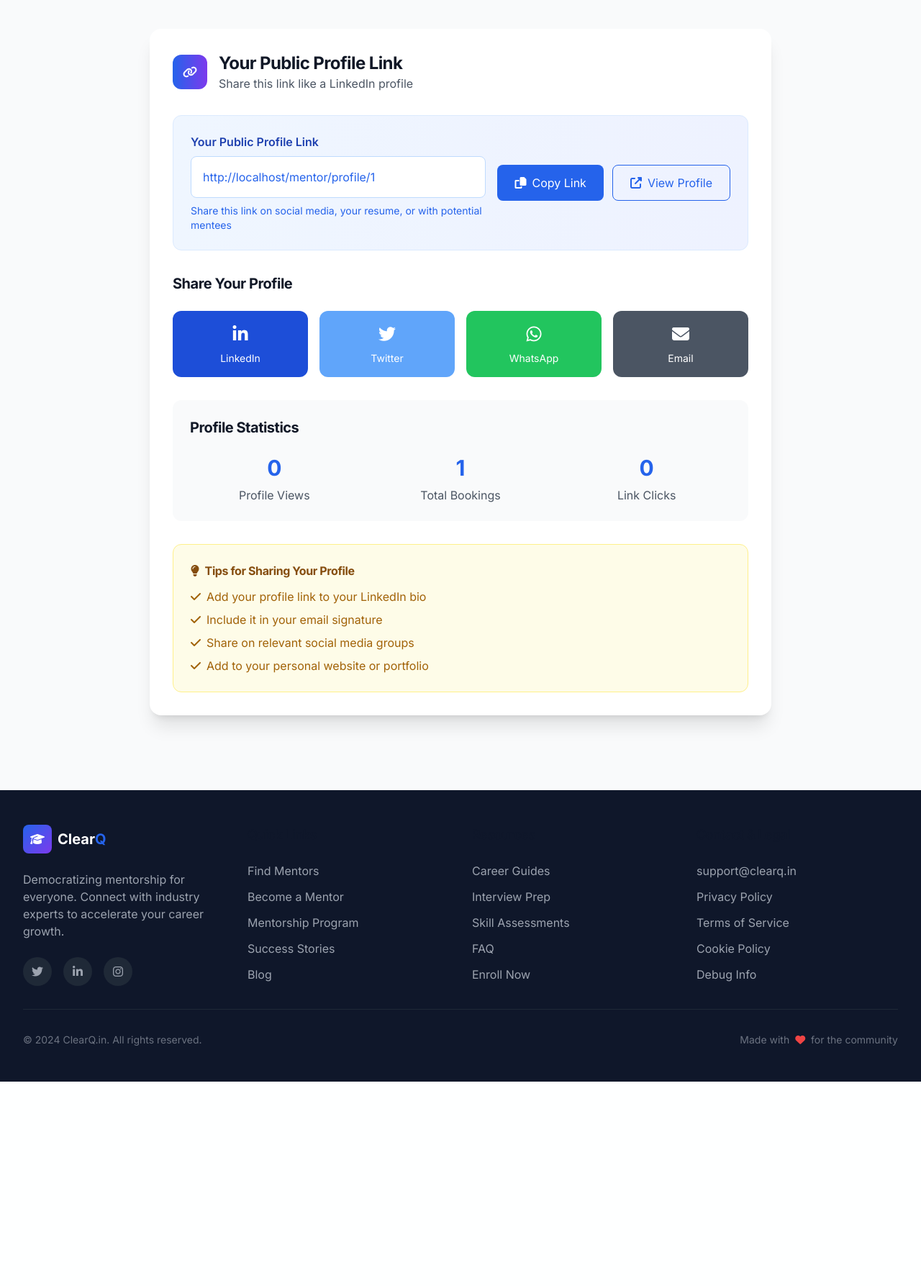
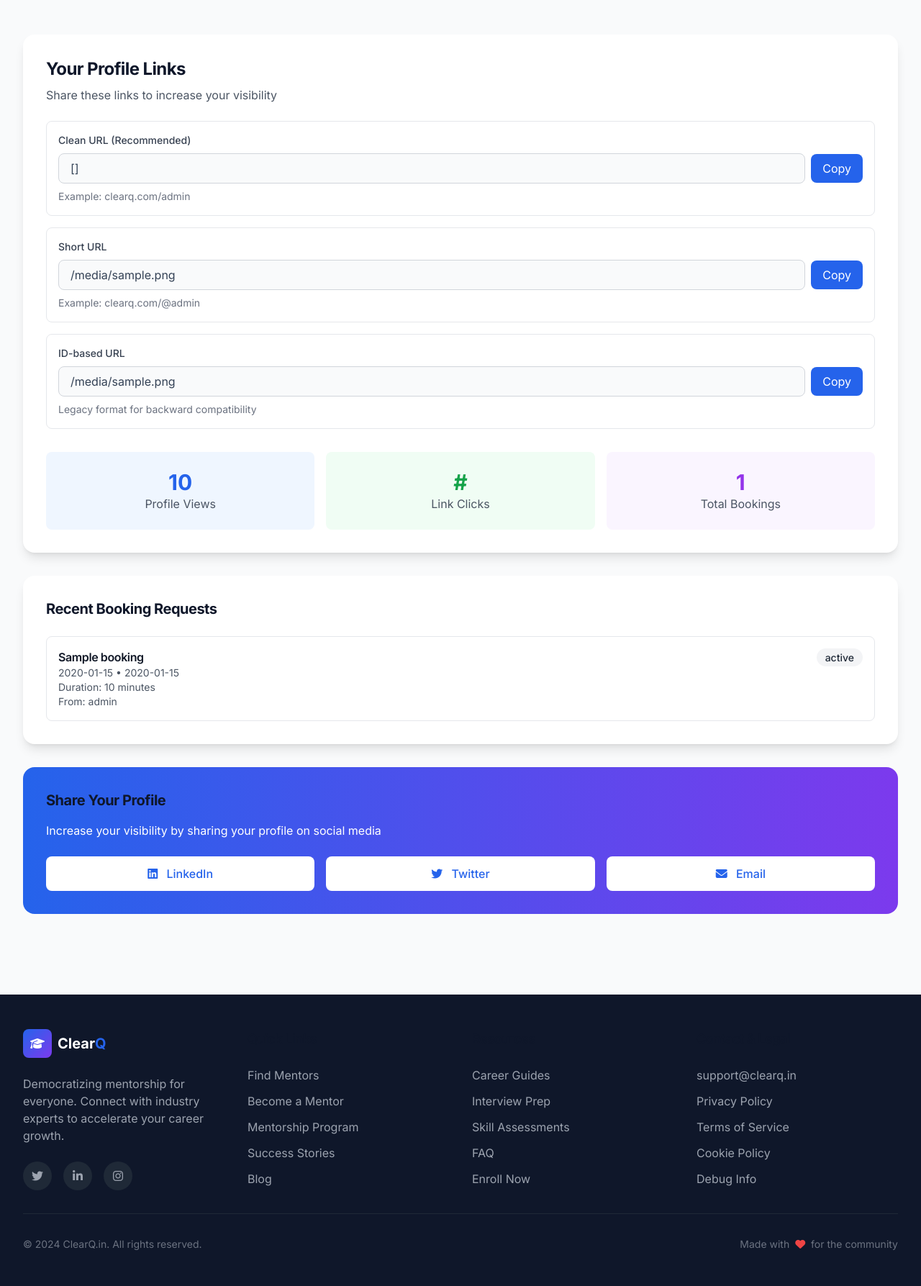
Before and after one commit to mohitrahangdaleai-dotcom/Clearq.in, a Flask app: template templates/manage_profile_link.html in a window 1280 px wide. Shown: the part 65-1852 px from the top of the page at 72% size. Before the commit the page ends 1568 px from the top, so only its background shows below. Run offline with Flask 3, Linux system fonts and the light colour scheme; a user stored in the database is signed in; tables that the repository leaves empty hold one stand-in row (values such as "Sample post"); the template is opened without the code that fills it: values that come from a table or form of the project are taken from there, most other values are stand-ins (such as "Sample title", 1, 10 or a date in 2020); some libraries are stand-ins or nearby versions.

Commit message:
Update manage_profile_link.html

```diff
--- a/templates/manage_profile_link.html
+++ b/templates/manage_profile_link.html
@@ -1,148 +1,184 @@
 {% extends "base.html" %}
 
 {% block content %}
-<div class="max-w-4xl mx-auto py-10 px-4">
-    <div class="bg-white rounded-2xl shadow-xl p-8">
-        <div class="flex items-center gap-4 mb-8">
-            <div class="w-12 h-12 rounded-xl bg-gradient-to-r from-primary to-secondary flex items-center justify-center">
-                <i class="fas fa-link text-white"></i>
+<div class="max-w-7xl mx-auto py-12 px-4 sm:px-6 lg:px-8">
+    <!-- Header -->
+    <div class="bg-white rounded-2xl shadow-lg p-8 mb-8">
+        <h2 class="text-2xl font-bold text-dark mb-2">Your Profile Links</h2>
+        <p class="text-gray-600 mb-6">Share these links to increase your visibility</p>
+
+        <!-- Profile URLs -->
+        <div class="space-y-4">
+            <div class="border border-gray-200 rounded-lg p-4">
+                <label class="block text-sm font-medium text-gray-700 mb-2">Clean URL (Recommended)</label>
+                <div class="flex items-center space-x-2">
+                    <input type="text"
+                           value="{{ profile_urls.clean_url }}"
+                           id="cleanUrl"
+                           readonly
+                           class="flex-grow px-4 py-2 rounded-lg border border-gray-300 bg-gray-50">
+                    <button onclick="copyToClipboard('cleanUrl')"
+                            class="px-4 py-2 bg-primary text-white rounded-lg hover:bg-primary-dark transition-colors">
+                        Copy
+                    </button>
                 </div>
-            <div>
-                <h1 class="text-2xl font-bold text-gray-900">Your Public Profile Link</h1>
-                <p class="text-gray-600">Share this link like a LinkedIn profile</p>
+                <p class="text-sm text-gray-500 mt-2">Example: clearq.com/{{ current_user.username }}</p>
+            </div>
+
+            <div class="border border-gray-200 rounded-lg p-4">
+                <label class="block text-sm font-medium text-gray-700 mb-2">Short URL</label>
+                <div class="flex items-center space-x-2">
+                    <input type="text"
+                           value="{{ profile_urls.short_url }}"
+                           id="shortUrl"
+                           readonly
+                           class="flex-grow px-4 py-2 rounded-lg border border-gray-300 bg-gray-50">
+                    <button onclick="copyToClipboard('shortUrl')"
+                            class="px-4 py-2 bg-primary text-white rounded-lg hover:bg-primary-dark transition-colors">
+                        Copy
+                    </button>
+                </div>
+                <p class="text-sm text-gray-500 mt-2">Example: clearq.com/@{{ current_user.username }}</p>
+            </div>
+
+            <div class="border border-gray-200 rounded-lg p-4">
+                <label class="block text-sm font-medium text-gray-700 mb-2">ID-based URL</label>
+                <div class="flex items-center space-x-2">
+                    <input type="text"
+                           value="{{ profile_urls.id_url }}"
+                           id="idUrl"
+                           readonly
+                           class="flex-grow px-4 py-2 rounded-lg border border-gray-300 bg-gray-50">
+                    <button onclick="copyToClipboard('idUrl')"
+                            class="px-4 py-2 bg-primary text-white rounded-lg hover:bg-primary-dark transition-colors">
+                        Copy
+                    </button>
+                </div>
+                <p class="text-sm text-gray-500 mt-2">Legacy format for backward compatibility</p>
             </div>
         </div>
 
-        <!-- Profile Link Card -->
-        <div class="mb-8 p-6 bg-gradient-to-r from-blue-50 to-indigo-50 rounded-xl border border-blue-100">
-            <div class="flex flex-col md:flex-row md:items-center justify-between gap-4">
-                <div class="flex-1">
-                    <p class="font-semibold text-blue-800 mb-2">Your Public Profile Link</p>
-                    <div class="bg-white p-4 rounded-lg border border-blue-200">
-                        <p class="text-blue-600 break-all">{{ request.host_url }}mentor/profile/{{ current_user.id }}</p>
+        <!-- Stats -->
+        <div class="grid grid-cols-1 md:grid-cols-3 gap-4 mt-8">
+            <div class="bg-blue-50 rounded-lg p-6 text-center">
+                <div class="text-3xl font-bold text-primary">{{ mentor.profile_views or 0 }}</div>
+                <div class="text-gray-600">Profile Views</div>
             </div>
-                    <p class="text-sm text-blue-600 mt-2">Share this link on social media, your resume, or with potential mentees</p>
+            <div class="bg-green-50 rounded-lg p-6 text-center">
+                <div class="text-3xl font-bold text-green-600">{{ mentor.link_clicks or 0 }}</div>
+                <div class="text-gray-600">Link Clicks</div>
             </div>
-                <div class="flex gap-3">
-                    <button onclick="copyProfileLink()"
-                            class="px-6 py-3 bg-blue-600 text-white rounded-lg hover:bg-blue-700 transition-colors flex items-center gap-2">
-                        <i class="fas fa-copy"></i>
-                        Copy Link
-                    </button>
-                    <a href="{{ url_for('mentor_public_profile', id=current_user.id) }}"
-                       target="_blank"
-                       class="px-6 py-3 border border-blue-600 text-blue-600 rounded-lg hover:bg-blue-50 transition-colors flex items-center gap-2">
-                        <i class="fas fa-external-link-alt"></i>
-                        View Profile
-                    </a>
+            <div class="bg-purple-50 rounded-lg p-6 text-center">
+                <div class="text-3xl font-bold text-purple-600">{{ bookings|length }}</div>
+                <div class="text-gray-600">Total Bookings</div>
             </div>
         </div>
     </div>
 
-        <!-- Share Options -->
-        <div class="mb-8">
-            <h2 class="text-xl font-bold text-gray-900 mb-6">Share Your Profile</h2>
-            <div class="grid grid-cols-2 md:grid-cols-4 gap-4">
-                <button onclick="shareOnLinkedIn()"
-                        class="p-4 bg-blue-700 text-white rounded-xl hover:bg-blue-800 transition-colors flex flex-col items-center gap-2">
-                    <i class="fab fa-linkedin-in text-2xl"></i>
-                    <span class="text-sm">LinkedIn</span>
-                </button>
-                <button onclick="shareOnTwitter()"
-                        class="p-4 bg-blue-400 text-white rounded-xl hover:bg-blue-500 transition-colors flex flex-col items-center gap-2">
-                    <i class="fab fa-twitter text-2xl"></i>
-                    <span class="text-sm">Twitter</span>
-                </button>
-                <button onclick="shareOnWhatsApp()"
-                        class="p-4 bg-green-500 text-white rounded-xl hover:bg-green-600 transition-colors flex flex-col items-center gap-2">
-                    <i class="fab fa-whatsapp text-2xl"></i>
-                    <span class="text-sm">WhatsApp</span>
-                </button>
-                <button onclick="shareByEmail()"
-                        class="p-4 bg-gray-600 text-white rounded-xl hover:bg-gray-700 transition-colors flex flex-col items-center gap-2">
-                    <i class="fas fa-envelope text-2xl"></i>
-                    <span class="text-sm">Email</span>
-                </button>
+    <!-- Recent Bookings -->
+    <div class="bg-white rounded-2xl shadow-lg p-8">
+        <h3 class="text-xl font-bold text-dark mb-6">Recent Booking Requests</h3>
+
+        {% if bookings %}
+        <div class="space-y-4">
+            {% for booking in bookings %}
+            <div class="border border-gray-200 rounded-lg p-4">
+                <div class="flex justify-between items-start">
+                    <div>
+                        <h4 class="font-semibold text-gray-900">{{ booking.service_name }}</h4>
+                        <p class="text-sm text-gray-600">{{ booking.booking_date }} • {{ booking.booking_time }}</p>
+                        <p class="text-sm text-gray-600">Duration: {{ booking.duration }} minutes</p>
+                        {% if booking.learner %}
+                        <p class="text-sm text-gray-600">From: {{ booking.learner.username }}</p>
+                        {% endif %}
                     </div>
-        </div>
-
-        <!-- Profile Stats -->
-        <div class="bg-gray-50 rounded-xl p-6">
-            <h2 class="text-xl font-bold text-gray-900 mb-6">Profile Statistics</h2>
-            <div class="grid grid-cols-1 md:grid-cols-3 gap-6">
-                <div class="text-center">
-                    <div class="text-3xl font-bold text-primary mb-2">{{ current_user.profile_views or 0 }}</div>
-                    <p class="text-gray-600">Profile Views</p>
-                </div>
-                <div class="text-center">
-                    <div class="text-3xl font-bold text-primary mb-2">{{ bookings|length }}</div>
-                    <p class="text-gray-600">Total Bookings</p>
-                </div>
-                <div class="text-center">
-                    <div class="text-3xl font-bold text-primary mb-2">{{ current_user.link_clicks or 0 }}</div>
-                    <p class="text-gray-600">Link Clicks</p>
+                    <div>
+                        <span class="px-3 py-1 rounded-full text-sm font-medium
+                            {% if booking.status == 'Paid' %} bg-green-100 text-green-800
+                            {% elif booking.status == 'Pending' %} bg-yellow-100 text-yellow-800
+                            {% else %} bg-gray-100 text-gray-800
+                            {% endif %}">
+                            {{ booking.status }}
+                        </span>
                     </div>
                 </div>
             </div>
+            {% endfor %}
+        </div>
+        {% else %}
+        <div class="text-center py-8">
+            <i class="fas fa-calendar text-gray-300 text-4xl mb-4"></i>
+            <p class="text-gray-500">No booking requests yet</p>
+            <p class="text-sm text-gray-400 mt-2">Share your profile link to get more visibility</p>
+        </div>
+        {% endif %}
+    </div>
 
-        <!-- Tips -->
-        <div class="mt-8 p-6 bg-yellow-50 rounded-xl border border-yellow-200">
-            <h3 class="font-bold text-yellow-800 mb-3 flex items-center gap-2">
-                <i class="fas fa-lightbulb"></i>
-                Tips for Sharing Your Profile
-            </h3>
-            <ul class="space-y-2 text-yellow-700">
-                <li class="flex items-start gap-2">
-                    <i class="fas fa-check mt-1"></i>
-                    <span>Add your profile link to your LinkedIn bio</span>
-                </li>
-                <li class="flex items-start gap-2">
-                    <i class="fas fa-check mt-1"></i>
-                    <span>Include it in your email signature</span>
-                </li>
-                <li class="flex items-start gap-2">
-                    <i class="fas fa-check mt-1"></i>
-                    <span>Share on relevant social media groups</span>
-                </li>
-                <li class="flex items-start gap-2">
-                    <i class="fas fa-check mt-1"></i>
-                    <span>Add to your personal website or portfolio</span>
-                </li>
-            </ul>
+    <!-- Share Section -->
+    <div class="mt-8 bg-gradient-to-r from-primary to-secondary rounded-2xl p-8 text-white">
+        <h3 class="text-xl font-bold mb-4">Share Your Profile</h3>
+        <p class="mb-6">Increase your visibility by sharing your profile on social media</p>
+        <div class="flex space-x-4">
+            <button onclick="shareOnLinkedIn()"
+                    class="flex-1 bg-white text-primary py-3 rounded-lg font-medium hover:bg-gray-100 transition-colors">
+                <i class="fab fa-linkedin mr-2"></i> LinkedIn
+            </button>
+            <button onclick="shareOnTwitter()"
+                    class="flex-1 bg-white text-primary py-3 rounded-lg font-medium hover:bg-gray-100 transition-colors">
+                <i class="fab fa-twitter mr-2"></i> Twitter
+            </button>
+            <button onclick="shareByEmail()"
+                    class="flex-1 bg-white text-primary py-3 rounded-lg font-medium hover:bg-gray-100 transition-colors">
+                <i class="fas fa-envelope mr-2"></i> Email
+            </button>
         </div>
     </div>
 </div>
 
 <script>
-function copyProfileLink() {
-    const link = '{{ request.host_url }}mentor/profile/{{ current_user.id }}';
-    navigator.clipboard.writeText(link).then(() => {
-        alert('Profile link copied to clipboard!');
+function copyToClipboard(elementId) {
+    const element = document.getElementById(elementId);
+    element.select();
+    element.setSelectionRange(0, 99999); // For mobile devices
+    navigator.clipboard.writeText(element.value).then(() => {
+        // Show success message
+        const button = event.target;
+        const originalText = button.textContent;
+        button.textContent = 'Copied!';
+        button.classList.add('bg-green-500', 'hover:bg-green-600');
+        button.classList.remove('bg-primary', 'hover:bg-primary-dark');
+
+        setTimeout(() => {
+            button.textContent = originalText;
+            button.classList.remove('bg-green-500', 'hover:bg-green-600');
+            button.classList.add('bg-primary', 'hover:bg-primary-dark');
+        }, 2000);
     });
 }
 
 function shareOnLinkedIn() {
-    const url = encodeURIComponent('{{ request.host_url }}mentor/profile/{{ current_user.id }}');
-    window.open(`https://www.linkedin.com/sharing/share-offsite/?url=${url}`, '_blank');
+    const url = encodeURIComponent("{{ profile_urls.clean_url }}");
+    const title = encodeURIComponent("Check out my mentor profile on ClearQ");
+    window.open(`https://www.linkedin.com/sharing/share-offsite/?url=${url}&title=${title}`, '_blank');
 }
 
 function shareOnTwitter() {
-    const url = encodeURIComponent('{{ request.host_url }}mentor/profile/{{ current_user.id }}');
-    const text = encodeURIComponent(`Check out my mentor profile on ClearQ! I'm available for {{ current_user.services or "mentorship sessions" }}.`);
+    const url = encodeURIComponent("{{ profile_urls.clean_url }}");
+    const text = encodeURIComponent(`I'm available for mentorship on ClearQ! Check out my profile: `);
     window.open(`https://twitter.com/intent/tweet?url=${url}&text=${text}`, '_blank');
 }
 
-function shareOnWhatsApp() {
-    const url = encodeURIComponent('{{ request.host_url }}mentor/profile/{{ current_user.id }}');
-    const text = encodeURIComponent(`Check out my mentor profile on ClearQ! ${document.title}`);
-    window.open(`https://wa.me/?text=${text}%20${url}`, '_blank');
+function shareByEmail() {
+    const subject = encodeURIComponent("My Mentor Profile on ClearQ");
+    const body = encodeURIComponent(`Hi,\n\nI'm available for mentorship on ClearQ. You can view my profile here:\n{{ profile_urls.clean_url }}\n\nBest regards,\n{{ current_user.full_name or current_user.username }}`);
+    window.location.href = `mailto:?subject=${subject}&body=${body}`;
 }
 
-function shareByEmail() {
-    const url = '{{ request.host_url }}mentor/profile/{{ current_user.id }}';
-    const subject = encodeURIComponent('My Mentor Profile on ClearQ');
-    const body = encodeURIComponent(`Hi,\n\nCheck out my mentor profile on ClearQ:\n${url}\n\nI'm available for: {{ current_user.services or "mentorship sessions" }}\n\nBest regards,\n{{ current_user.full_name or current_user.username }}`);
-    window.open(`mailto:?subject=${subject}&body=${body}`);
+// QR Code generation (optional)
+function generateQRCode() {
+    const qrCodeUrl = `https://api.qrserver.com/v1/create-qr-code/?size=200x200&data={{ profile_urls.clean_url }}`;
+    // You can display this in a modal or new window
+    window.open(qrCodeUrl, '_blank');
 }
 </script>
 {% endblock %}
```
Lines whose indentation alone changed are shown as unchanged.
